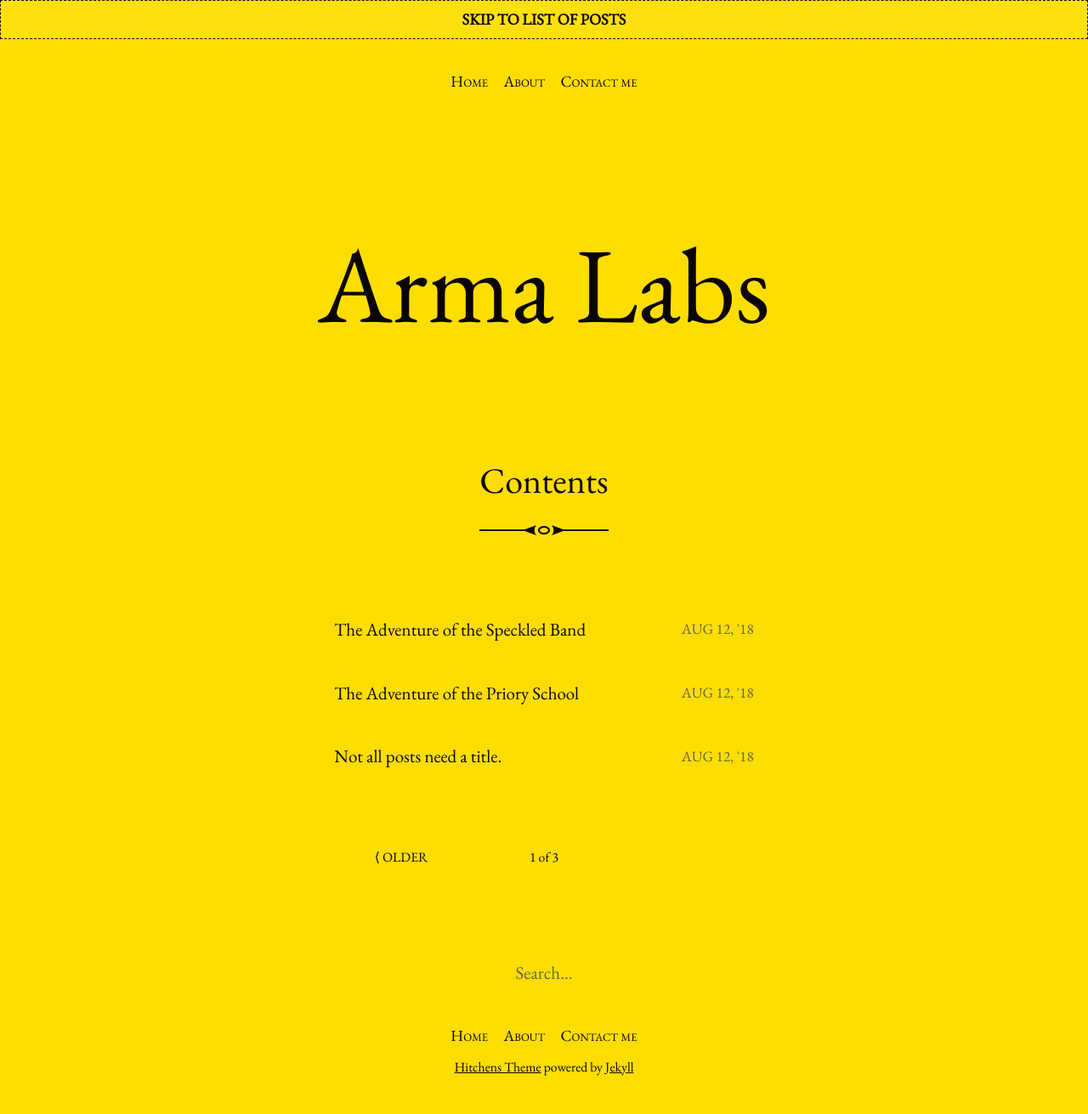
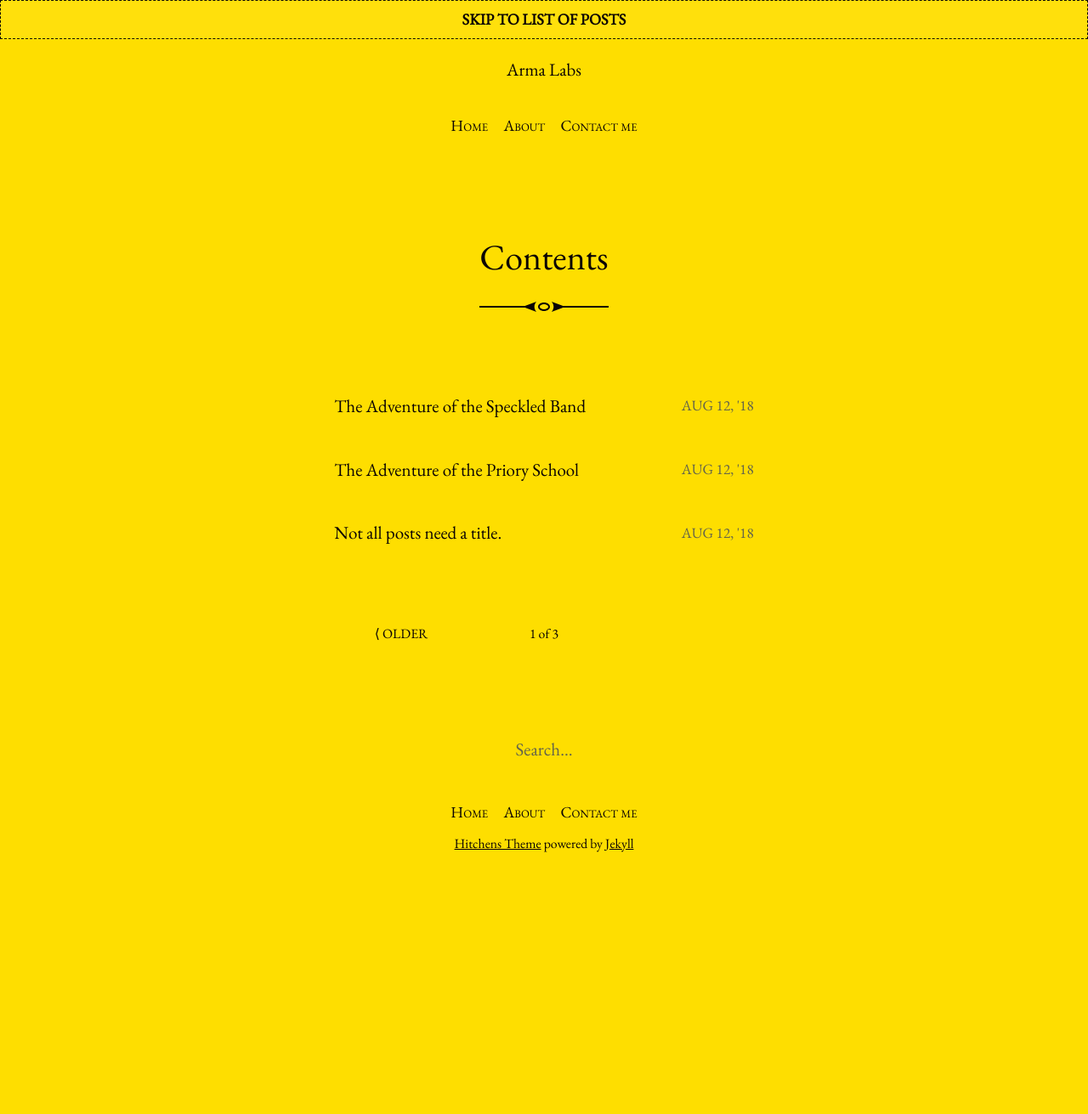
Before and after one commit to armandoahir/armandoahir.github.io, a Jekyll site: the page built from index.html, in a window 1280 px wide. Shown: the whole page at 85% size. Built offline with Jekyll 4.4.1, drawn with Linux system fonts in a browser that asks for light colours; the list of posts is cut into pages by our own code; after the commit the page ends 1048 px from its top, so only the background shows below that.

Commit message:
[13th Apr] Fix layouts

```diff
--- a/_layouts/home.html
+++ b/_layouts/home.html
@@ -7,13 +7,13 @@ layout: default
 {% elsif site.paginate and site.paginate_path and paginator.page > 1 %}
   {% include back-link.html %}
 {% else %}
-  <header class="site-masthead">
-    {% include menu.html %}
-    {% if site.title %}
-      <h1>
-        {{ site.title }}
-      </h1>
-    {% endif %}
+<header class="site-masthead">
+  <h1 style="font-size: 1.3rem; margin-bottom: 0.3rem;">
+    <a href="{{ '/' | prepend: site.baseurl }}" style="text-decoration: none; color: inherit;">
+      {{ site.title }}
+    </a>
+  </h1>
+  {% include menu.html %}
     {% if site.title %}
       <h2>
         {{ site.description }}
```
